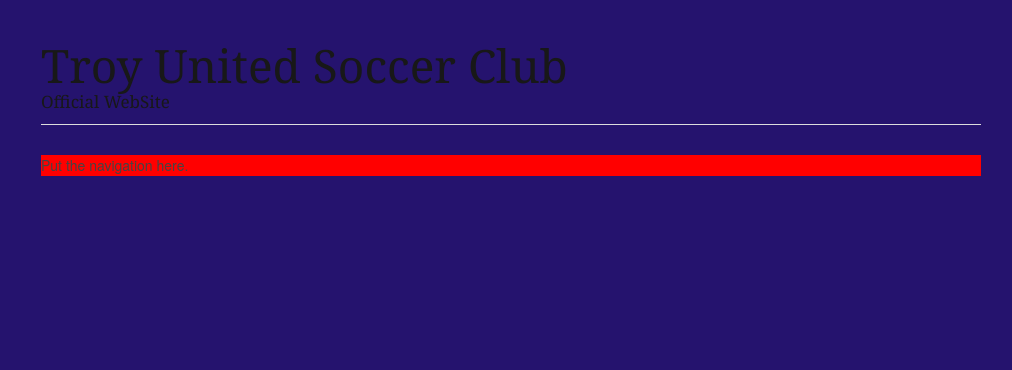
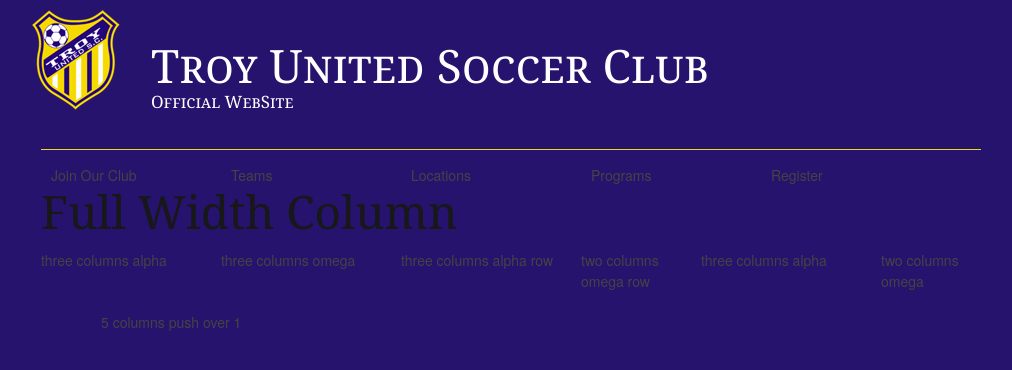
Before and after one commit to dfmorrisjr/troyunitedsc.dev, a PHP site: page / in a window 1280 px wide. Shown: the top 370 px of the page, without its empty margins (129-1141 px from the left). Run offline with PHP 8.4, Linux system fonts and the light colour scheme.

Commit message:
Began Layout
Initial layout work on header

```diff
--- a/index.html
+++ b/index.html
@@ -21,6 +21,7 @@
 	<link rel="stylesheet" href="stylesheets/base.css">
 	<link rel="stylesheet" href="stylesheets/skeleton.css">
 	<link rel="stylesheet" href="stylesheets/layout.css">
+	<link rel="stylesheet" href="stylesheets/tusc.css">
 
 	<!--[if lt IE 9]>
 		<script src="http://html5shim.googlecode.com/svn/trunk/html5.js"></script>
@@ -44,14 +45,69 @@
 	<!-- Delete everything in this .container and get started on your own site! -->
 
 	<div class="container">
+	<header>
+		<div class="two columns alpha mainlogo">
+			<img src="images/tuscshieldmainlogo.png">
+		</div>
+		<div class="fourteen columns">
+
+			<h1 class="remove-bottom maintitle">Troy United Soccer Club</h1>
+			<h5 class="tagline">Official WebSite</h5>
+			<br class="clear" />
+		</div>
 		<div class="sixteen columns">
-			<h1 class="remove-bottom" style="margin-top: 40px">Troy United Soccer Club</h1>
-			<h5>Official WebSite</h5>
-			<hr />
-			<div id="navbanner">
-				Put the navigation here.
-			</div>
+			<hr class="navigationhr"/>
 		</div>
+		<div id="navbanner" class="sixteen columns">
+			<div class="three columns">Join Our Club</div>
+			<div class="three columns">Teams</div>
+			<div class="three columns">Locations</div>
+			<div class="three columns">Programs</div>
+			<div class="three columns omega">Register</div>
+
+			<br class="clear" />
+		</div>
+	</header>
+
+<!-- Give column value in word form (one, two..., twelve) -->
+  <div class="sixteen columns">
+    <h1>Full Width Column</h1>
+  </div>
+
+  <!-- Sweet nested columns cleared with a clearfix class -->
+  <div class="six columns clearfix">
+    <!-- In nested columns give the first column a class of alpha
+    and the second a class of omega -->
+    <div class="three columns alpha">three columns alpha</div>
+    <div class="three columns omega">three columns omega</div>
+  </div>
+
+  <!-- Sweet nested columns cleared by wrapping a .row -->
+  <div class="five columns">
+    <div class="row">
+      <div class="three columns alpha">three columns alpha row</div>
+      <div class="two columns omega">two columns omega row</div>
+    </div>
+  </div>
+
+  <!-- Sweet nested columns cleared by <br class="clear"> -->
+  <div class="five columns">
+    <div class="three columns alpha">three columns alpha</div>
+    <div class="two columns omega">two columns omega</div>
+    <br class="clear" />
+  </div>
+
+  <!-- Can push over by columns -->
+  <div class="five columns offset-by-one"> 5 columns push over 1</div>
+
+</div>
+
+<!-- Note: To clear columns (both nested and just stacked columns right inside the
+.container, you can give the parent a class of "clearfix," wrap each row of columns in a
+"<div class='row'>" or follow the last column in a row with a "<br class='clear'>." They
+all work and it's up to your personal preference. -->
+
+<!-- Interested in a 12 column grid? There is an unofficial project on Github here: https://github.com/offshoot/Skeleton -->
 
 		<!--
 		<div class="sixteen columns">
--- a/stylesheets/base.css
+++ b/stylesheets/base.css
@@ -51,12 +51,13 @@
 /* #Basic Styles
 ================================================== */
 	body {
-		background: #25136e;
+		background: #fff;
 		font: 14px/21px "HelveticaNeue", "Helvetica Neue", Helvetica, Arial, sans-serif;
 		color: #444;
 		-webkit-font-smoothing: antialiased; /* Fix for webkit rendering */
 		-webkit-text-size-adjust: 100%;
  }
+
 
 
 /* #Typography
--- a/stylesheets/layout.css
+++ b/stylesheets/layout.css
@@ -17,7 +17,7 @@
 /* #Site Styles
 ================================================== */
 #navbanner{
-	background-color: red;
+	xxxbackground-color: red;
 
 }
 
@@ -29,13 +29,14 @@
 
 	/* Smaller than standard 960 (devices and browsers) */
 	@media only screen and (max-width: 959px) {
+
 		h5{
-			color: red;
+			xxxcolor: red;
 		}
 
 		#navbanner{
-			background-color: black;
-			color: red;
+			xxxbackground-color: black;
+			xxxcolor: red;
 
 		}
 
--- /dev/null
+++ b/stylesheets/tusc.css
@@ -0,0 +1,30 @@
+body{
+
+	background-color: #25136e;
+}
+
+.mainlogo{
+	margin-top: 10px;
+}
+
+.maintitle
+{
+	color: #fff;
+	margin-top: 40px;
+	font-variant: small-caps;
+
+}
+
+.tagline{
+	color: #fff;
+	font-variant: small-caps;
+
+}
+
+.navigationhr{
+
+	display: block; height: 1px;
+    border: 0; border-top: 1px solid #eed91e;
+    margin: 1em 0; padding: 0;
+
+}
```
Also changed, not shown: images/tuscshield200px.png (added), images/tuscshieldmainlogo.png (added), 1 other file.
